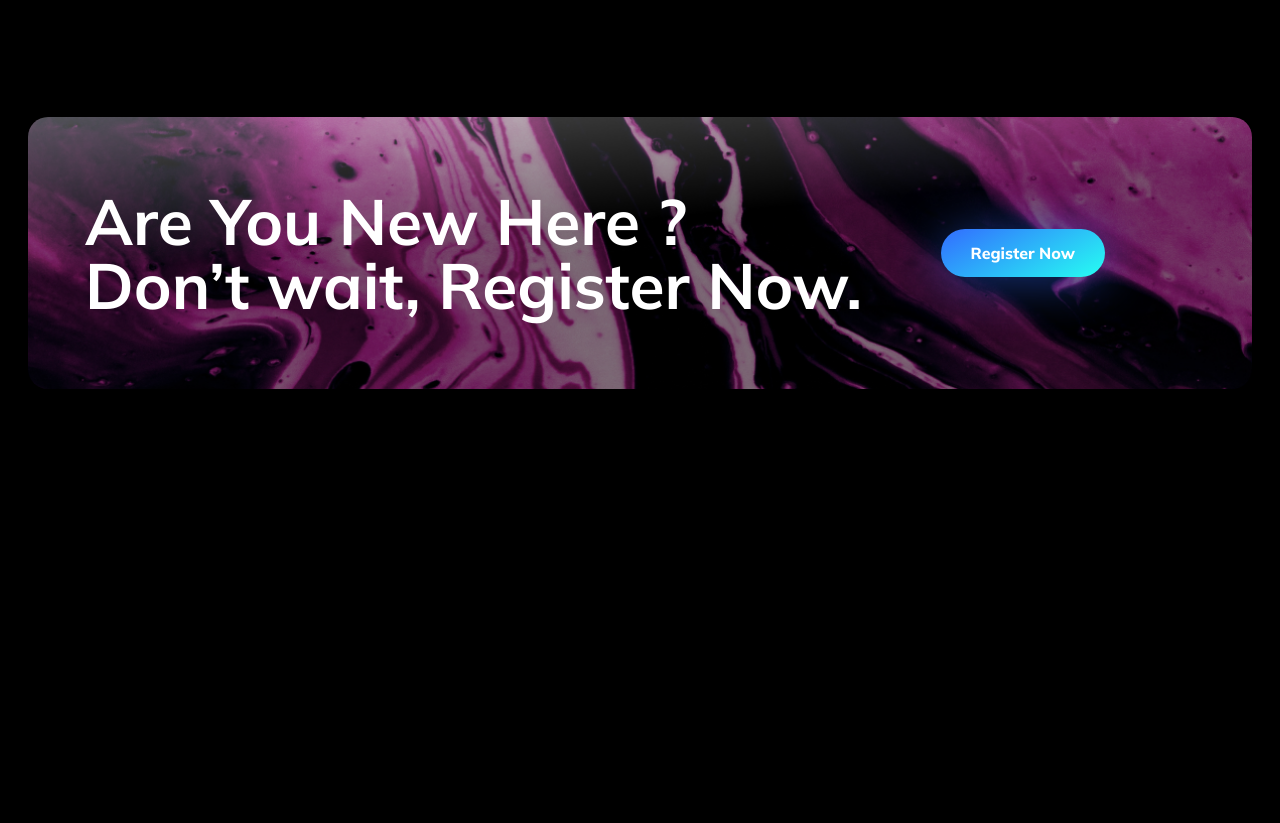
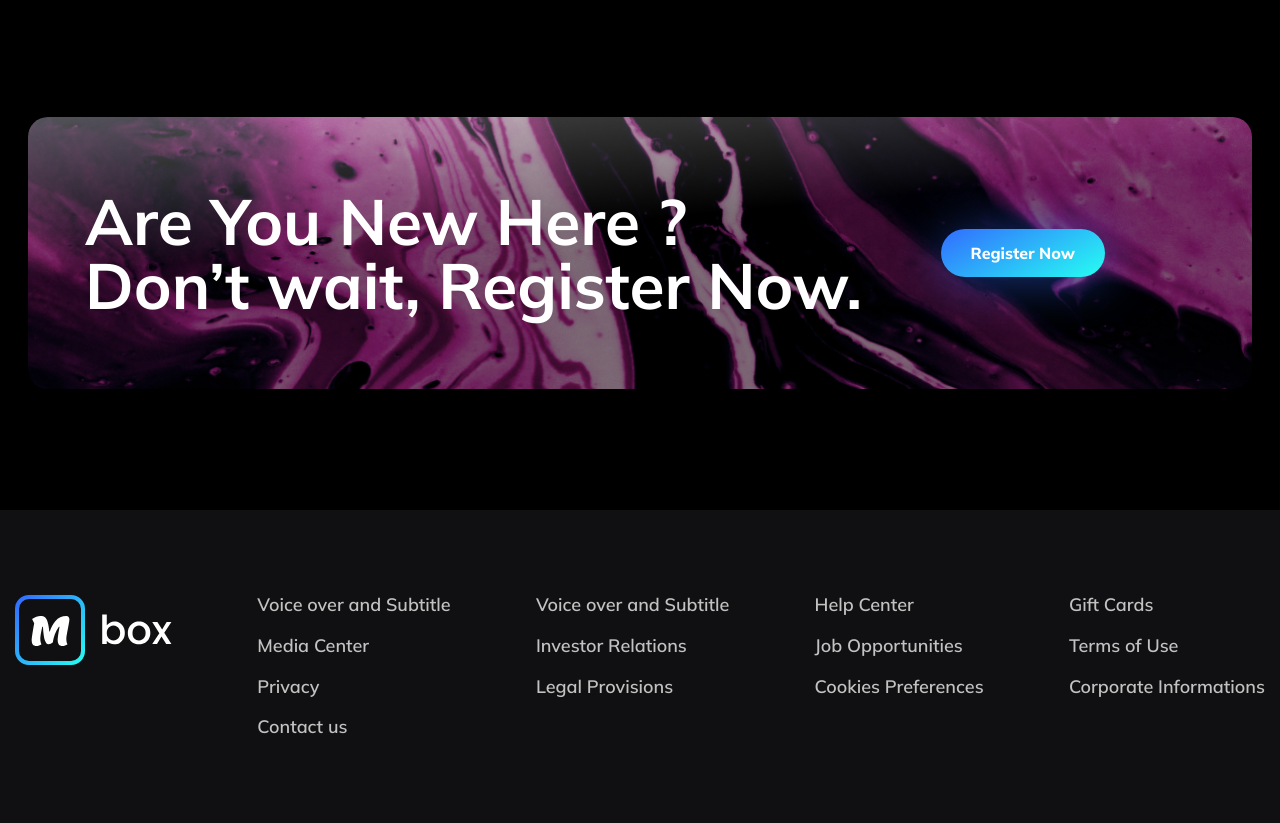
Before and after one commit to Demut91/Justice-League-landing-page, a website: page src/index.pug in a window 1280 px wide. Shown: the part 3383-4206 px from the top of the page. Before the commit the page ends 3893 px from the top, so only its background shows below. Drawn offline with nearby package versions, Linux system fonts and the light colour scheme; files that its build step writes are made by us from their sources.

Commit message:
footer complete

```diff
--- a/src/index.pug
+++ b/src/index.pug
@@ -155,5 +155,4 @@ html(lang="en")
           h2.offer__title Are You New Here ? Don’t&nbsp;wait, Register Now.
           button.offer__btn Register Now
 
-
     include modules/footer
--- a/src/modules/footer.pug
+++ b/src/modules/footer.pug
@@ -0,0 +1,39 @@
+footer
+    .footer
+        .footer-item
+            a(href="#").footer-logo
+                img(src="images/logo.svg", alt="Logo").footer-logo__img
+        .footer-item
+            ul.footer-list
+                li.footer-list__item
+                    a(href="#").footer-list__link Voice over and Subtitle
+                li.footer-list__item
+                    a(href="#").footer-list__link Media Center
+                li.footer-list__item
+                    a(href="#").footer-list__link Privacy
+                li.footer-list__item
+                    a(href="#").footer-list__link Contact us
+        .footer-item
+            ul.footer-list
+                li.footer-list__item
+                    a(href="#").footer-list__link Voice over and Subtitle
+                li.footer-list__item
+                    a(href="#").footer-list__link Investor Relations
+                li.footer-list__item
+                    a(href="#").footer-list__link Legal Provisions
+        .footer-item
+            ul.footer-list
+                li.footer-list__item
+                    a(href="#").footer-list__link Help Center
+                li.footer-list__item
+                    a(href="#").footer-list__link Job Opportunities
+                li.footer-list__item
+                    a(href="#").footer-list__link Cookies Preferences
+        .footer-item
+            ul.footer-list
+                li.footer-list__item
+                    a(href="#").footer-list__link Gift Cards
+                li.footer-list__item
+                    a(href="#").footer-list__link Terms of Use
+                li.footer-list__item
+                    a(href="#").footer-list__link Corporate Informations
--- a/src/styles/style.scss
+++ b/src/styles/style.scss
@@ -1,4 +1,4 @@
-@import url('https://fonts.googleapis.com/css2?family=Marcellus&family=Mulish:wght@400;600;700;800&display=swap');
+@import url("https://fonts.googleapis.com/css2?family=Marcellus&family=Mulish:wght@400;600;700;800&display=swap");
 $white: #fff;
 $black: #000;
 $bg-gradient: linear-gradient(
@@ -16,7 +16,7 @@ body {
   font-size: 16px;
   background-color: #000;
   color: #fff;
-  font-family: 'Mulish', sans-serif;
+  font-family: "Mulish", sans-serif;
 }
 
 button {
@@ -57,7 +57,7 @@ button {
       color: rgba($white, 1);
     }
     &::after {
-      content: '';
+      content: "";
       opacity: 0;
       display: block;
       width: 100%;
@@ -127,7 +127,7 @@ button {
   box-shadow: 100px 0px 100px $black;
 
   &__title {
-    font-family: 'Marcellus', serif;
+    font-family: "Marcellus", serif;
     font-size: 8rem;
     line-height: 7.5rem;
     font-weight: lighter;
@@ -150,7 +150,7 @@ button {
       display: inline-block;
       text-align: center;
       &::before {
-        content: '';
+        content: "";
         display: block;
         width: 100%;
         height: 2.4rem;
@@ -169,7 +169,7 @@ button {
     &__rating {
       position: relative;
       &::after {
-        content: '';
+        content: "";
         display: inline-block;
         width: 1.6rem;
         height: 1.6rem;
@@ -189,7 +189,7 @@ button {
       border: none;
       border-radius: 10rem;
       padding: 1.5rem 3rem;
-      font-family: 'Mulish', sans-serif;
+      font-family: "Mulish", sans-serif;
       font-weight: 800;
       cursor: pointer;
     }
@@ -207,7 +207,7 @@ button {
         box-shadow: 0px 0px 0px rgba(50, 108, 255, 0.3);
       }
       &::after {
-        content: '';
+        content: "";
         display: block;
         width: 1.4rem;
         height: 1.8rem;
@@ -241,7 +241,7 @@ button {
     display: inline-block;
     margin-bottom: 5rem;
     &::before {
-      content: '';
+      content: "";
       display: block;
       width: 0.8rem;
       height: 3.5rem;
@@ -253,7 +253,7 @@ button {
       top: calc(50% - 1.7rem);
     }
     &::after {
-      content: '';
+      content: "";
       display: block;
       width: 0.9rem;
       height: 1.5rem;
@@ -306,7 +306,7 @@ button {
   border: none;
   border-radius: 10rem;
   padding: 1.5rem 3rem;
-  font-family: 'Mulish', sans-serif;
+  font-family: "Mulish", sans-serif;
   font-weight: 800;
   cursor: pointer;
   background: $bg-gradient-safe;
@@ -470,7 +470,7 @@ button {
     border: none;
     border-radius: 10rem;
     padding: 1.5rem 3rem;
-    font-family: 'Mulish', sans-serif;
+    font-family: "Mulish", sans-serif;
     font-weight: 800;
     cursor: pointer;
     background: $bg-gradient-safe;
@@ -484,3 +484,34 @@ button {
     }
   }
 }
+
+footer {
+  background-color: #101012;
+  padding: 7rem 0 5rem;
+}
+
+.footer {
+  display: flex;
+  justify-content: space-between;
+  max-width: 144rem;
+  padding-left: 1.5rem;
+  padding-right: 1.5rem;
+  padding-top: 1.5rem;
+  padding-bottom: 1.5rem;
+  margin: 0 auto;
+
+  &-list {
+    list-style: none;
+    padding-left: 0;
+    margin: 0;
+    &__item {
+      margin-bottom: 2rem;
+    }
+    &__link {
+      font-size: 1.8rem;
+      color: #c2c2c2;
+      text-decoration: none;
+      font-weight: 600;
+    }
+  }
+}
```
Also changed, not shown: src/index.html, src/styles/style.css, 1 other file.
